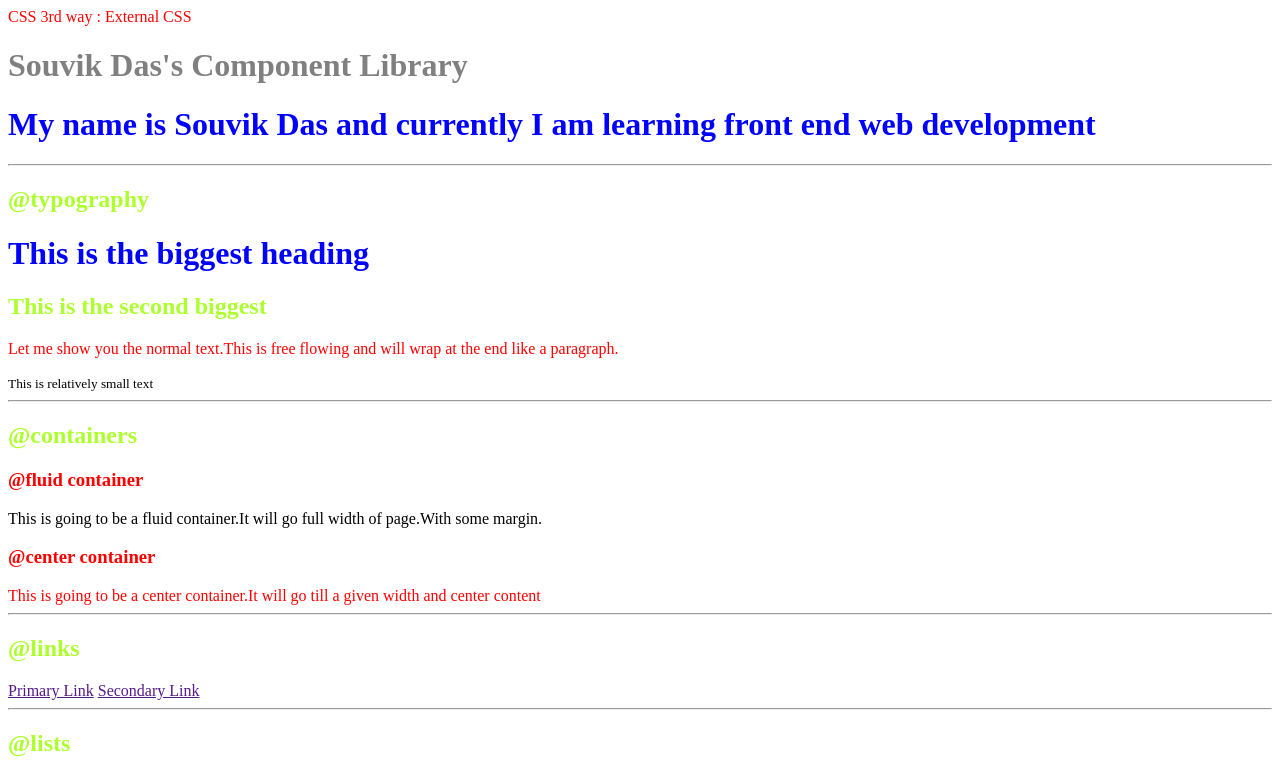
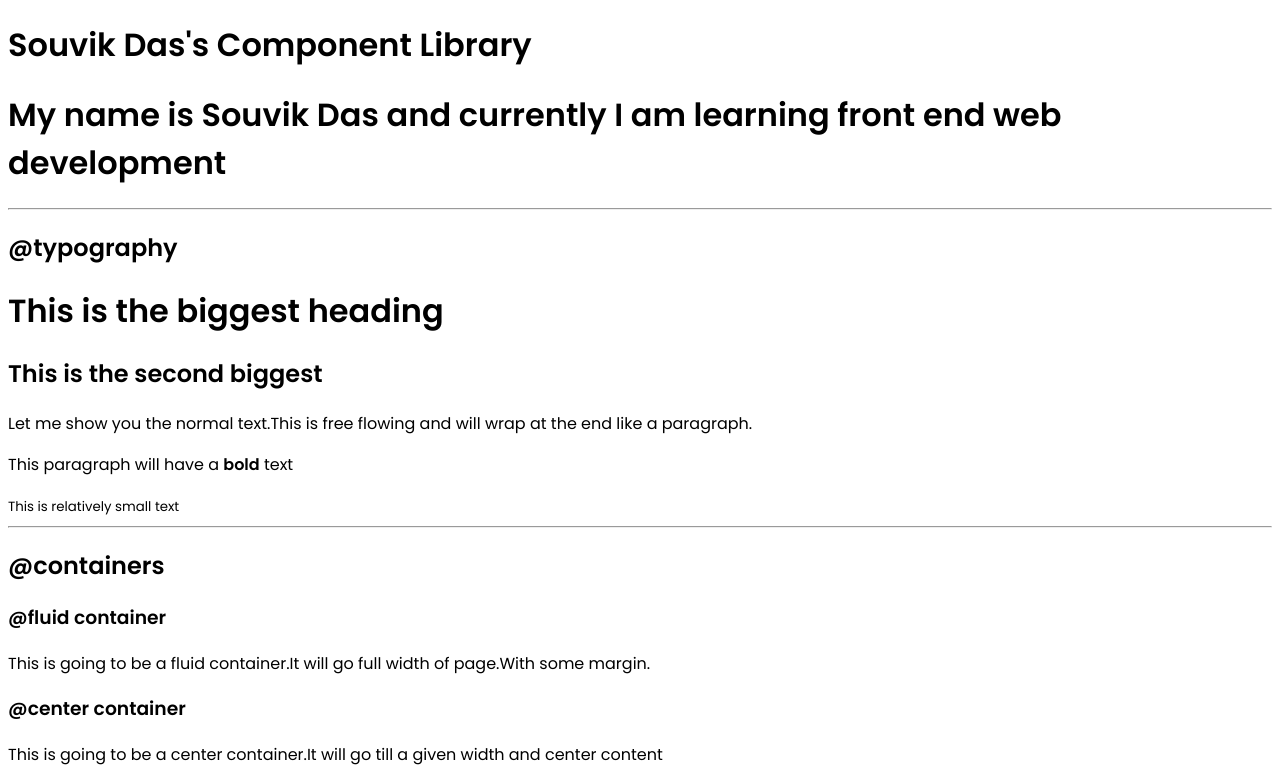
Before and after one commit to Souvik48/practice-html-and-css, a plain HTML site: page index.html in a window 1280 px wide. Shown: the top 774 px of the page. Drawn offline with Linux system fonts and the light colour scheme.

Commit message:
typography

```diff
--- a/index.html
+++ b/index.html
@@ -13,14 +13,14 @@
         }
     </style> -->
 
-    CSS 3rd way : External CSS
+    <!-- CSS 3rd way : External CSS -->
     <link rel="stylesheet" href="styles.css">
 </head>
 <body>
     <!-- CSS 2nd way : Inline CSS
     <h1 style="color: red;">Souvik Das's Component Library</h1>
      -->
-    <h1 id="lib-header">Souvik Das's Component Library</h1>
+    <h1>Souvik Das's Component Library</h1>
 
     <h1>My name is Souvik Das and currently I am learning front end web development</h1>
     <hr>
@@ -29,12 +29,13 @@
     <h1>This is the biggest heading</h1>
     <h2>This is the second biggest</h2>
     <p>Let me show you the normal text.This is free flowing and will wrap at the end like a paragraph.</p>
-    <small class="para">This is relatively small text</small>
+    <p>This paragraph will have a <strong>bold</strong> text</p>
+    <small>This is relatively small text</small>
     <hr>
 
     <h2>@containers</h2>
     <h3>@fluid container</h3>
-    <div class="para">This is going to be a fluid container.It will go full width of page.With some margin.</div>
+    <div>This is going to be a fluid container.It will go full width of page.With some margin.</div>
     <h3>@center container</h3>
     <div>This is going to be a center container.It will go till a given width and center content</div>
 
--- a/styles.css
+++ b/styles.css
@@ -1,15 +1,4 @@
+@import url('https://fonts.googleapis.com/css2?family=Poppins:wght@400;600&display=swap');
 body{
-    color: red;
+    font-family: 'Poppins', sans-serif;
 }
-h1{
-    color: blue;
-}
-h2{
-    color: greenyellow;
-}
-#lib-header{
-    color: grey;
-}
-.para{
-    color: black;
-}
```
